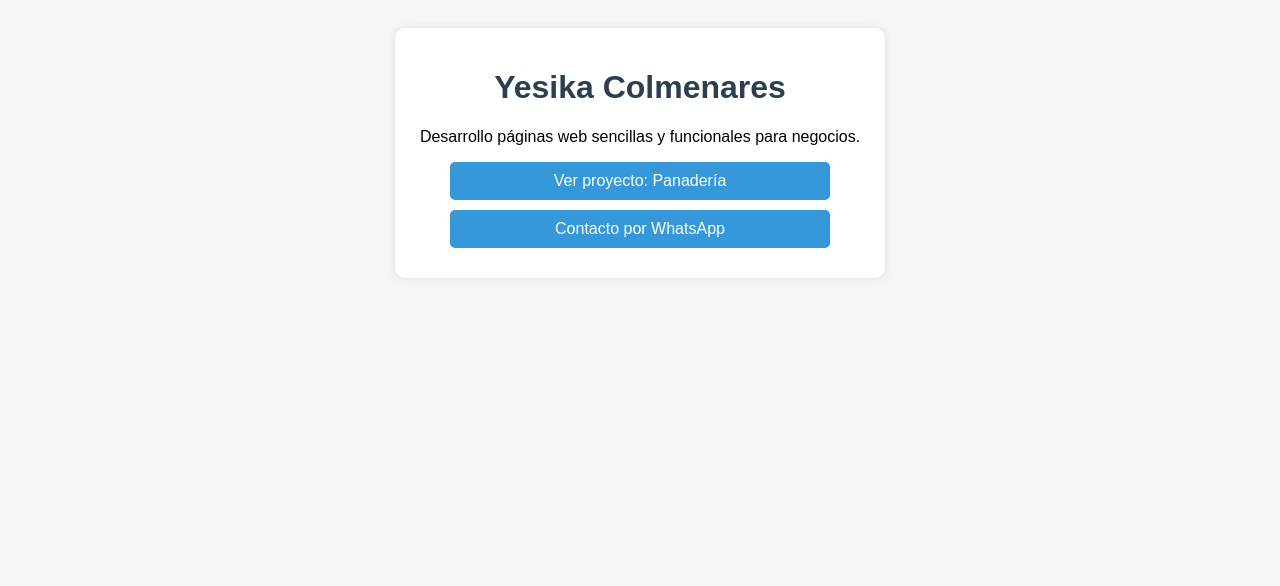
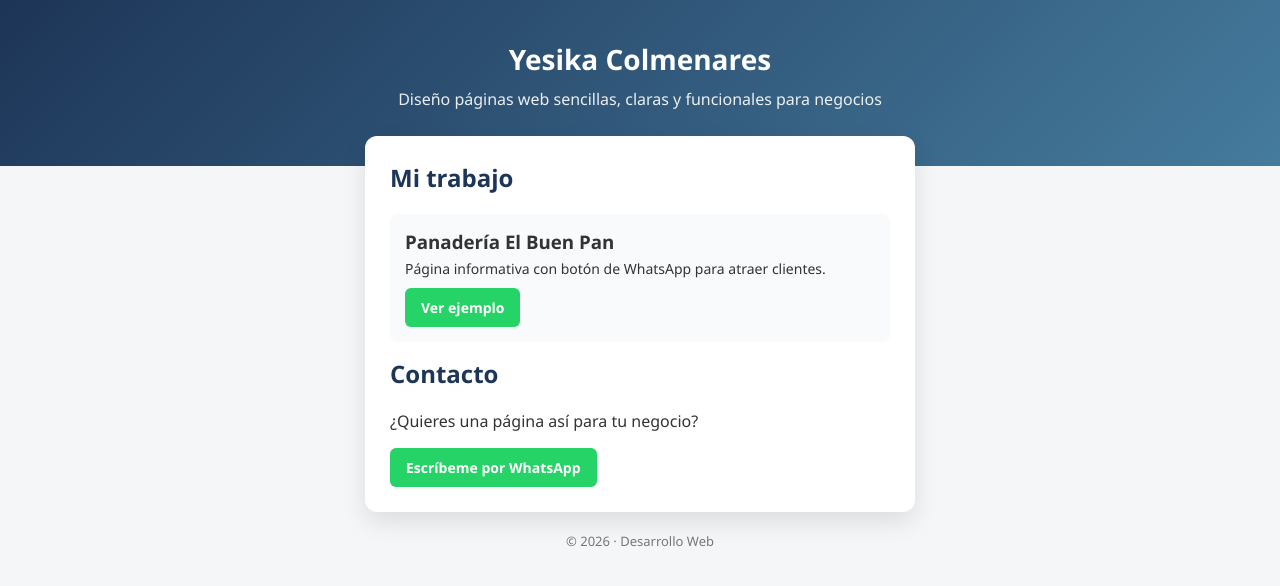
Before and after one commit to pachecodayerli-png/mi-primera-web, a plain HTML site: page index.html in a window 1280 px wide. Drawn offline with Linux system fonts and the light colour scheme.

Commit message:
Update index.html

```diff
--- a/index.html
+++ b/index.html
@@ -1,52 +1,109 @@
 <!DOCTYPE html>
-<html>
+<html lang="es">
 <head>
-  <title>Yesika | Desarrollo Web</title>
+  <meta charset="UTF-8">
+  <title>Yesika Colmenares | Desarrollo Web</title>
 
   <style>
     body {
-      font-family: Arial;
-      background-color: #f4f6f8;
-      text-align: center;
-      padding: 20px;
+      margin: 0;
+      font-family: 'Segoe UI', Arial, sans-serif;
+      background: #f4f6f8;
+      color: #333;
     }
 
-    .card {
-      background: white;
-      padding: 20px;
-      border-radius: 10px;
-      box-shadow: 0 0 10px rgba(0,0,0,0.1);
-      max-width: 450px;
-      margin: auto;
+    header {
+      background: linear-gradient(135deg, #1d3557, #457b9d);
+      color: white;
+      padding: 40px 20px;
+      text-align: center;
     }
 
-    h1 {
-      color: #2c3e50;
+    header h1 {
+      margin: 0;
+      font-size: 28px;
+    }
+
+    header p {
+      margin-top: 10px;
+      font-size: 16px;
+      opacity: 0.9;
+    }
+
+    .container {
+      max-width: 500px;
+      margin: -30px auto 20px;
+      background: white;
+      border-radius: 12px;
+      padding: 25px;
+      box-shadow: 0 10px 25px rgba(0,0,0,0.1);
+    }
+
+    h2 {
+      color: #1d3557;
+      margin-top: 0;
+    }
+
+    .project {
+      background: #f9fafb;
+      padding: 15px;
+      border-radius: 8px;
+      margin-bottom: 15px;
+    }
+
+    .project h3 {
+      margin: 0 0 5px;
+    }
+
+    .project p {
+      font-size: 14px;
+      margin: 0 0 10px;
     }
 
     .btn {
-      display: block;
-      margin: 10px auto;
-      padding: 10px;
-      background: #3498db;
+      display: inline-block;
+      padding: 10px 16px;
+      background: #25D366;
       color: white;
       text-decoration: none;
-      border-radius: 5px;
-      width: 80%;
+      border-radius: 6px;
+      font-weight: bold;
+      font-size: 14px;
+    }
+
+    footer {
+      text-align: center;
+      font-size: 13px;
+      color: #777;
+      margin: 20px 0;
     }
   </style>
-
 </head>
 
 <body>
 
-  <div class="card">
+  <header>
     <h1>Yesika Colmenares</h1>
-    <p>Desarrollo páginas web sencillas y funcionales para negocios.</p>
+    <p>Diseño páginas web sencillas, claras y funcionales para negocios</p>
+  </header>
 
-    <a class="btn" href="#">Ver proyecto: Panadería</a>
-    <a class="btn" href="#">Contacto por WhatsApp</a>
+  <div class="container">
+    <h2>Mi trabajo</h2>
+
+    <div class="project">
+      <h3>Panadería El Buen Pan</h3>
+      <p>Página informativa con botón de WhatsApp para atraer clientes.</p>
+      <a href="#" class="btn">Ver ejemplo</a>
+    </div>
+
+    <h2>Contacto</h2>
+    <p>¿Quieres una página así para tu negocio?</p>
+    <a href="https://wa.me/+573237355803" class="btn">Escríbeme por WhatsApp</a>
   </div>
+
+  <footer>
+    © 2026 · Desarrollo Web
+  </footer>
 
 </body>
 </html>
```
